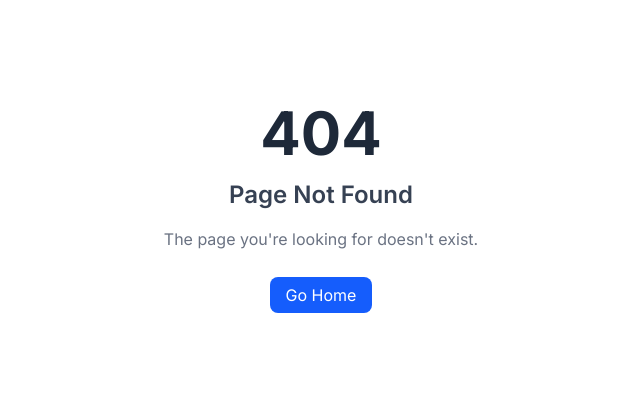
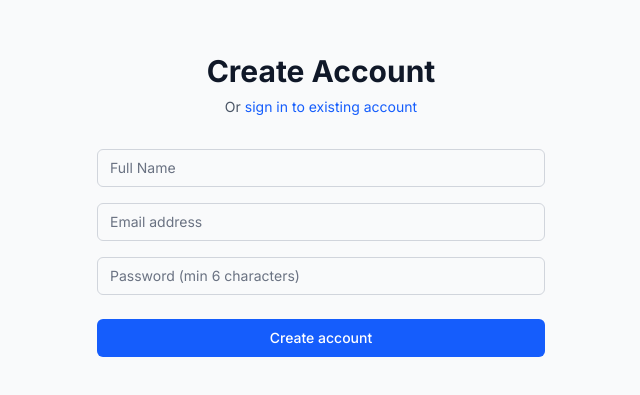
Before and after one commit to Samuel-AKINGENEYE/Fresh-talent-store, a Next.js app: page /register in a window 1280 px wide. Before the commit this address had no page. Shown: the part 195-590 px from the top of the page, without its empty margins (319-959 px from the left). Built offline with nearby package versions, Linux system fonts and the light colour scheme; no server answers.

Commit message:
feat(FTS-005): complete user authentication system
- Login page with email/password
- Registration page with email/password
- Account dashboard page
- Auth callback handler for OAuth
- Middleware for route protection
- Auth state management

```diff
--- /dev/null
+++ b/app/auth/callback/route.ts
@@ -0,0 +1,15 @@
+import { createRouteHandlerClient } from '@supabase/auth-helpers-nextjs';
+import { cookies } from 'next/headers';
+import { NextResponse } from 'next/server';
+
+export async function GET(request: Request) {
+  const requestUrl = new URL(request.url);
+  const code = requestUrl.searchParams.get('code');
+
+  if (code) {
+    const supabase = createRouteHandlerClient({ cookies });
+    await supabase.auth.exchangeCodeForSession(code);
+  }
+
+  return NextResponse.redirect(new URL('/account', request.url));
+}
--- /dev/null
+++ b/app/login/page.tsx
@@ -0,0 +1,92 @@
+'use client';
+
+import { useState, useEffect } from 'react';
+import { supabase } from '@/lib/supabase';
+import { useRouter, useSearchParams } from 'next/navigation';
+import Link from 'next/link';
+
+export default function LoginPage() {
+  const router = useRouter();
+  const searchParams = useSearchParams();
+  const redirectTo = searchParams.get('redirectTo') || '/account';
+  const [email, setEmail] = useState('');
+  const [password, setPassword] = useState('');
+  const [loading, setLoading] = useState(false);
+  const [error, setError] = useState<string | null>(null);
+
+  useEffect(() => {
+    supabase.auth.getSession().then(({ data: { session } }) => {
+      if (session) router.push(redirectTo);
+    });
+  }, [router, redirectTo]);
+
+  const handleLogin = async (e: React.FormEvent) => {
+    e.preventDefault();
+    setLoading(true);
+    setError(null);
+
+    const { error } = await supabase.auth.signInWithPassword({
+      email,
+      password,
+    });
+
+    if (error) {
+      setError(error.message);
+    } else {
+      router.push(redirectTo);
+      router.refresh();
+    }
+    setLoading(false);
+  };
+
+  return (
+    <div className="min-h-screen flex items-center justify-center bg-gray-50 py-12 px-4">
+      <div className="max-w-md w-full space-y-8">
+        <div>
+          <h2 className="text-center text-3xl font-bold text-gray-900">Welcome Back</h2>
+          <p className="mt-2 text-center text-sm text-gray-600">
+            Or{' '}
+            <Link href="/register" className="text-blue-600 hover:text-blue-500">
+              create a new account
+            </Link>
+          </p>
+        </div>
+
+        <form className="mt-8 space-y-6" onSubmit={handleLogin}>
+          {error && (
+            <div className="bg-red-50 border border-red-200 rounded-md p-3">
+              <p className="text-red-600 text-sm">{error}</p>
+            </div>
+          )}
+
+          <div className="space-y-4">
+            <input
+              type="email"
+              required
+              className="appearance-none relative block w-full px-3 py-2 border border-gray-300 placeholder-gray-500 text-gray-900 rounded-md focus:outline-none focus:ring-blue-500 focus:border-blue-500 sm:text-sm"
+              placeholder="Email address"
+              value={email}
+              onChange={(e) => setEmail(e.target.value)}
+            />
+            <input
+              type="password"
+              required
+              className="appearance-none relative block w-full px-3 py-2 border border-gray-300 placeholder-gray-500 text-gray-900 rounded-md focus:outline-none focus:ring-blue-500 focus:border-blue-500 sm:text-sm"
+              placeholder="Password"
+              value={password}
+              onChange={(e) => setPassword(e.target.value)}
+            />
+          </div>
+
+          <button
+            type="submit"
+            disabled={loading}
+            className="group relative w-full flex justify-center py-2 px-4 border border-transparent text-sm font-medium rounded-md text-white bg-blue-600 hover:bg-blue-700 focus:outline-none focus:ring-2 focus:ring-offset-2 focus:ring-blue-500 disabled:opacity-50"
+          >
+            {loading ? 'Signing in...' : 'Sign in'}
+          </button>
+        </form>
+      </div>
+    </div>
+  );
+}
--- /dev/null
+++ b/app/register/page.tsx
@@ -0,0 +1,93 @@
+'use client';
+
+import { useState } from 'react';
+import { supabase } from '@/lib/supabase';
+import { useRouter } from 'next/navigation';
+import Link from 'next/link';
+
+export default function RegisterPage() {
+  const router = useRouter();
+  const [email, setEmail] = useState('');
+  const [password, setPassword] = useState('');
+  const [fullName, setFullName] = useState('');
+  const [loading, setLoading] = useState(false);
+  const [error, setError] = useState<string | null>(null);
+
+  const handleRegister = async (e: React.FormEvent) => {
+    e.preventDefault();
+    setLoading(true);
+    setError(null);
+
+    const { error } = await supabase.auth.signUp({
+      email,
+      password,
+      options: { data: { full_name: fullName } },
+    });
+
+    if (error) {
+      setError(error.message);
+    } else {
+      router.push('/login?message=Check your email to confirm your account');
+    }
+    setLoading(false);
+  };
+
+  return (
+    <div className="min-h-screen flex items-center justify-center bg-gray-50 py-12 px-4">
+      <div className="max-w-md w-full space-y-8">
+        <div>
+          <h2 className="text-center text-3xl font-bold text-gray-900">Create Account</h2>
+          <p className="mt-2 text-center text-sm text-gray-600">
+            Or{' '}
+            <Link href="/login" className="text-blue-600 hover:text-blue-500">
+              sign in to existing account
+            </Link>
+          </p>
+        </div>
+
+        <form className="mt-8 space-y-6" onSubmit={handleRegister}>
+          {error && (
+            <div className="bg-red-50 border border-red-200 rounded-md p-3">
+              <p className="text-red-600 text-sm">{error}</p>
+            </div>
+          )}
+
+          <div className="space-y-4">
+            <input
+              type="text"
+              required
+              className="appearance-none relative block w-full px-3 py-2 border border-gray-300 placeholder-gray-500 text-gray-900 rounded-md focus:outline-none focus:ring-blue-500 focus:border-blue-500 sm:text-sm"
+              placeholder="Full Name"
+              value={fullName}
+              onChange={(e) => setFullName(e.target.value)}
+            />
+            <input
+              type="email"
+              required
+              className="appearance-none relative block w-full px-3 py-2 border border-gray-300 placeholder-gray-500 text-gray-900 rounded-md focus:outline-none focus:ring-blue-500 focus:border-blue-500 sm:text-sm"
+              placeholder="Email address"
+              value={email}
+              onChange={(e) => setEmail(e.target.value)}
+            />
+            <input
+              type="password"
+              required
+              className="appearance-none relative block w-full px-3 py-2 border border-gray-300 placeholder-gray-500 text-gray-900 rounded-md focus:outline-none focus:ring-blue-500 focus:border-blue-500 sm:text-sm"
+              placeholder="Password (min 6 characters)"
+              value={password}
+              onChange={(e) => setPassword(e.target.value)}
+            />
+          </div>
+
+          <button
+            type="submit"
+            disabled={loading}
+            className="group relative w-full flex justify-center py-2 px-4 border border-transparent text-sm font-medium rounded-md text-white bg-blue-600 hover:bg-blue-700 focus:outline-none focus:ring-2 focus:ring-offset-2 focus:ring-blue-500 disabled:opacity-50"
+          >
+            {loading ? 'Creating account...' : 'Create account'}
+          </button>
+        </form>
+      </div>
+    </div>
+  );
+}
--- /dev/null
+++ b/middleware.ts
@@ -0,0 +1,26 @@
+import { createMiddlewareClient } from '@supabase/auth-helpers-nextjs';
+import { NextResponse } from 'next/server';
+import type { NextRequest } from 'next/server';
+
+export async function middleware(req: NextRequest) {
+  const res = NextResponse.next();
+  const supabase = createMiddlewareClient({ req, res });
+  const { data: { session } } = await supabase.auth.getSession();
+
+  const protectedRoutes = ['/account', '/orders', '/wishlist', '/checkout'];
+  const isProtectedRoute = protectedRoutes.some(route =>
+    req.nextUrl.pathname.startsWith(route)
+  );
+
+  if (isProtectedRoute && !session) {
+    const redirectUrl = new URL('/login', req.url);
+    redirectUrl.searchParams.set('redirectTo', req.nextUrl.pathname);
+    return NextResponse.redirect(redirectUrl);
+  }
+
+  return res;
+}
+
+export const config = {
+  matcher: ['/account/:path*', '/orders/:path*', '/wishlist/:path*', '/checkout/:path*'],
+};
```
